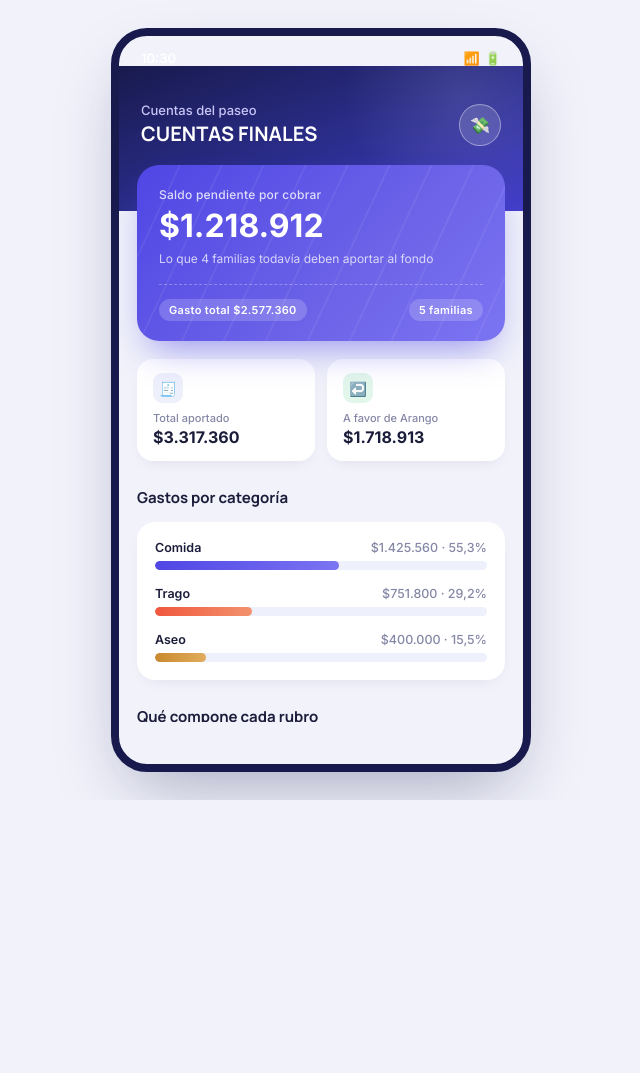
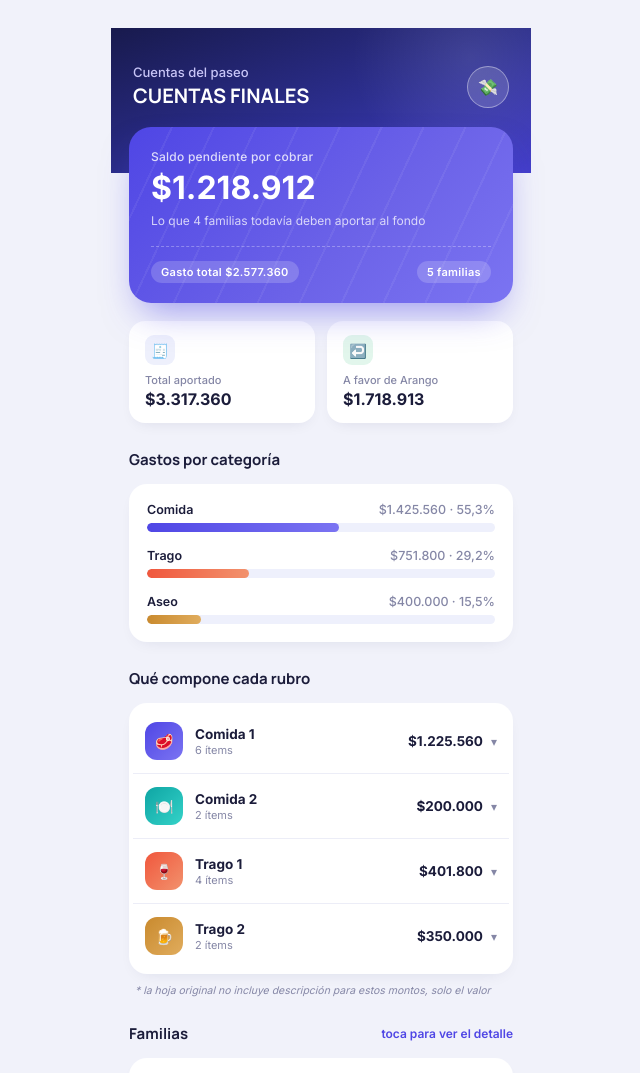
Before and after one commit to johnj422/cuentasPaseo, a plain HTML site: page index.html in a window 1280 px wide. Shown: the top 1073 px of the page, without its empty margins (319-959 px from the left). Before the commit the page ends 800 px from the top, so only its background shows below. Drawn offline with Linux system fonts and the light colour scheme.

Commit message:
Actualizar estilos y estructura del contenedor en index.html

```diff
--- a/index.html
+++ b/index.html
@@ -37,32 +37,14 @@
   }
   h1,h2,h3,.num,.amount{font-family:'Manrope',sans-serif;}
 
-  /* ===== PHONE FRAME ===== */
+  /* ===== CONTAINER ===== */
   .frame{
     width:100%;
     max-width:420px;
-    background:var(--bg);
-    border-radius:36px;
-    overflow:hidden;
-    box-shadow:0 30px 70px -20px rgba(24,26,77,0.35);
     position:relative;
-    border:8px solid var(--navy-900);
   }
-  .statusbar{
-    display:flex;
-    justify-content:space-between;
-    align-items:center;
-    padding:14px 22px 0;
-    font-size:13px;
-    font-weight:600;
-    color:#fff;
-  }
-  .statusbar .icons{display:flex;gap:5px;align-items:center;opacity:.95;}
 
   .scroll{
-    max-height:82vh;
-    overflow-y:auto;
-    padding-bottom:24px;
     scrollbar-width:none;
   }
   .scroll::-webkit-scrollbar{display:none;}
@@ -277,23 +259,24 @@
 
   /* ===== BOTTOM SHEET ===== */
   .sheet-overlay{
-    position:absolute;inset:0;
+    position:fixed;inset:0;
     background:rgba(24,26,77,0.45);
     opacity:0;pointer-events:none;
     transition:opacity .25s ease;
-    z-index:10;
-    border-radius:28px;
+    z-index:50;
+    display:flex;justify-content:center;align-items:flex-end;
   }
   .sheet-overlay.open{opacity:1;pointer-events:auto;}
   .sheet{
-    position:absolute;left:0;right:0;bottom:0;
+    width:100%;max-width:420px;
     background:#fff;
     border-radius:24px 24px 0 0;
     padding:14px 22px 26px;
     transform:translateY(100%);
     transition:transform .32s cubic-bezier(.16,1,.3,1);
-    max-height:78%;
+    max-height:78vh;
     overflow-y:auto;
+    position:relative;
   }
   .sheet-overlay.open .sheet{transform:translateY(0);}
   .sheet-handle{
@@ -331,13 +314,6 @@
 <body>
 
 <div class="frame">
-  <div class="statusbar">
-    <span>10:30</span>
-    <div class="icons">
-      <span>📶</span><span>🔋</span>
-    </div>
-  </div>
-
   <div class="scroll" id="scrollArea">
     <div class="header">
       <div class="greet-row">
@@ -484,7 +460,7 @@ const composicion = [
     nombre:"Trago 2", total:350000, icon:"🍺", color1:"#C98A2E", color2:"#E0AC5D",
     items:[
       ["Tequila","300.000",false],
-      ["Hielo Caro S","50.000",true],
+      ["Sin descripción en la fuente","50.000",true],
     ]
   },
 ];
```
